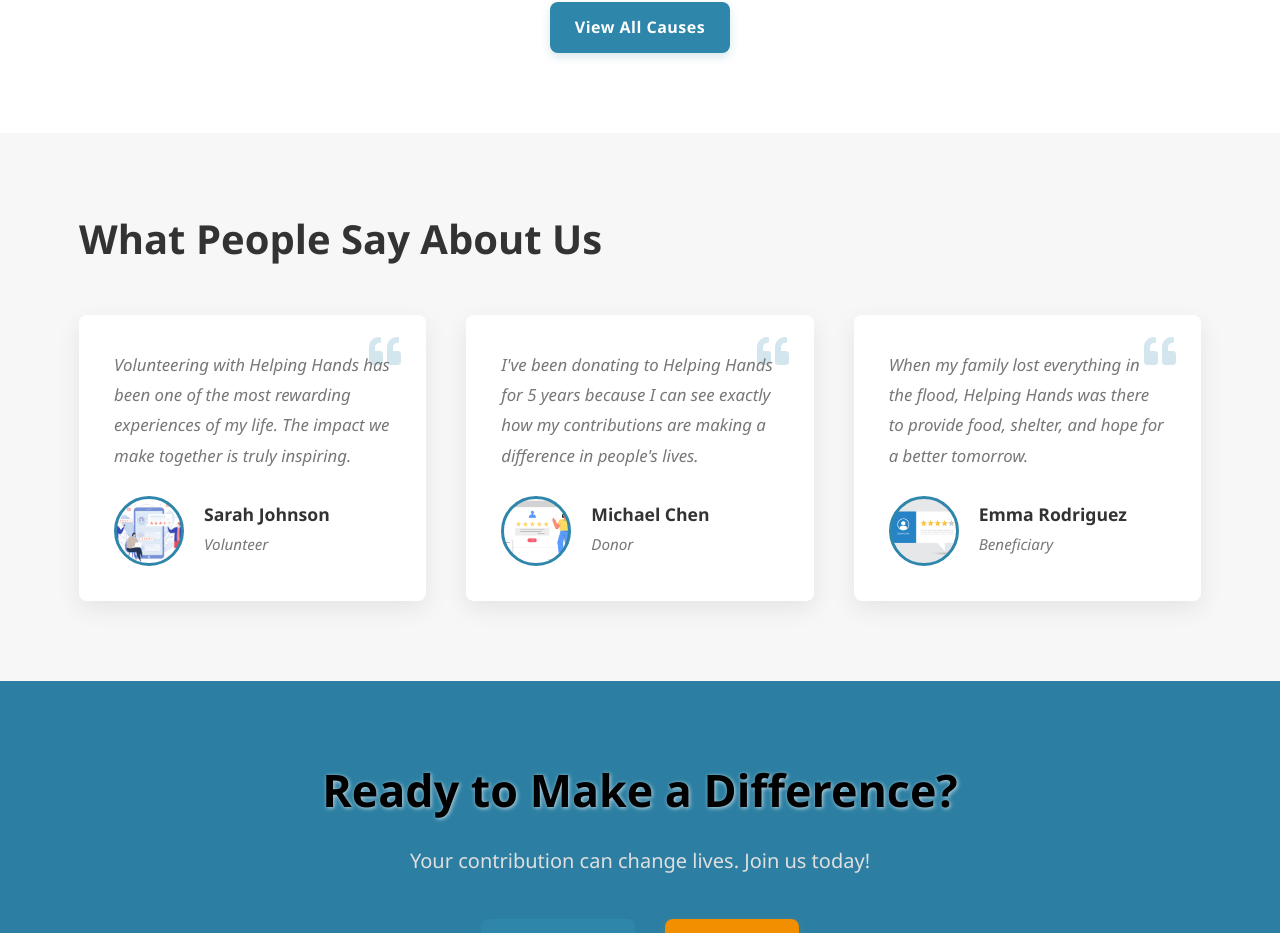
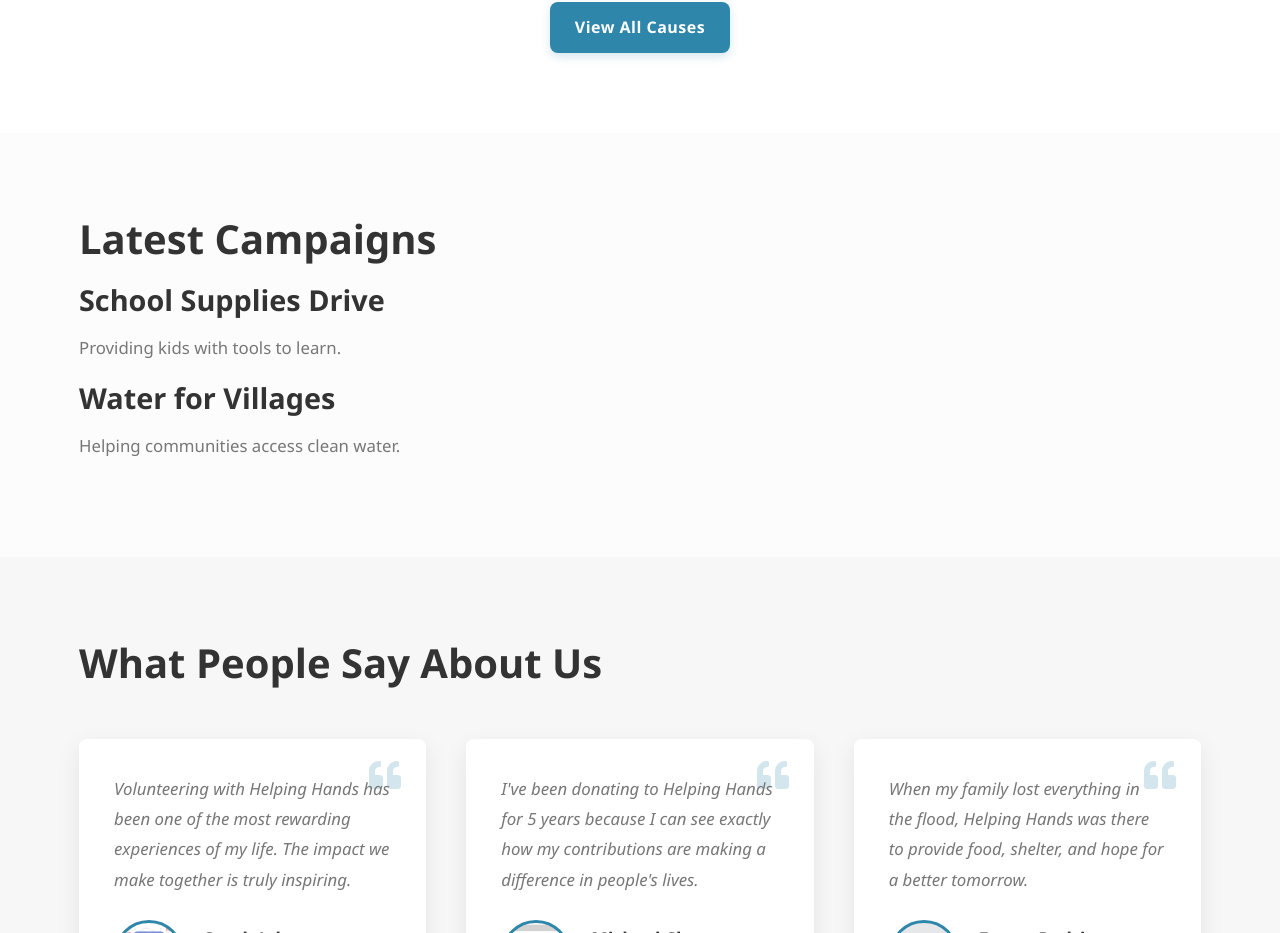
Before and after one commit to HSA-ATTOCK/react-charity-website, a React (Create React App) app: page / in a window 1280 px wide. Shown: the part 1940-2873 px from the top of the page. Built offline with nearby package versions, Linux system fonts and the light colour scheme.

Commit message:
vercel issue solving

```diff
--- /dev/null
+++ b/public/api/campaigns.json
@@ -0,0 +1,12 @@
+[
+  {
+    "id": 1,
+    "title": "School Supplies Drive",
+    "description": "Providing kids with tools to learn."
+  },
+  {
+    "id": 2,
+    "title": "Water for Villages",
+    "description": "Helping communities access clean water."
+  }
+]
--- /dev/null
+++ b/src/api/campaigns.js
@@ -0,0 +1,5 @@
+export const fetchCampaigns = async () => {
+  const res = await fetch("/api/campaigns.json");
+  const data = await res.json();
+  return data;
+};
--- a/src/pages/Home.jsx
+++ b/src/pages/Home.jsx
@@ -1,9 +1,25 @@
+import { useEffect, useState } from "react";
 import { Link } from "react-router-dom";
 import HeroImage from "../pages/images/hero.jpg";
 import Testimonials from "../components/Testimonials";
 import Causes from "../components/Causes";
+import { fetchCampaigns } from "../api/campaigns"; // Make sure this exists
 
 const Home = () => {
+  const [campaigns, setCampaigns] = useState([]);
+
+  useEffect(() => {
+    const getCampaigns = async () => {
+      try {
+        const data = await fetchCampaigns();
+        setCampaigns(data);
+      } catch (err) {
+        console.error("Failed to load campaigns:", err);
+      }
+    };
+    getCampaigns();
+  }, []);
+
   return (
     <div className="home-page">
       {/* Hero Section */}
@@ -59,6 +75,23 @@ const Home = () => {
         </div>
       </section>
 
+      {/* Campaigns (Dynamic) */}
+      {campaigns.length > 0 && (
+        <section className="campaigns-section">
+          <div className="container">
+            <h2>Latest Campaigns</h2>
+            <div className="campaign-grid">
+              {campaigns.map((campaign) => (
+                <div key={campaign.id} className="campaign-card">
+                  <h3>{campaign.title}</h3>
+                  <p>{campaign.description}</p>
+                </div>
+              ))}
+            </div>
+          </div>
+        </section>
+      )}
+
       {/* Testimonials */}
       <Testimonials />
 
```
Also changed, not shown: vercel.json.
